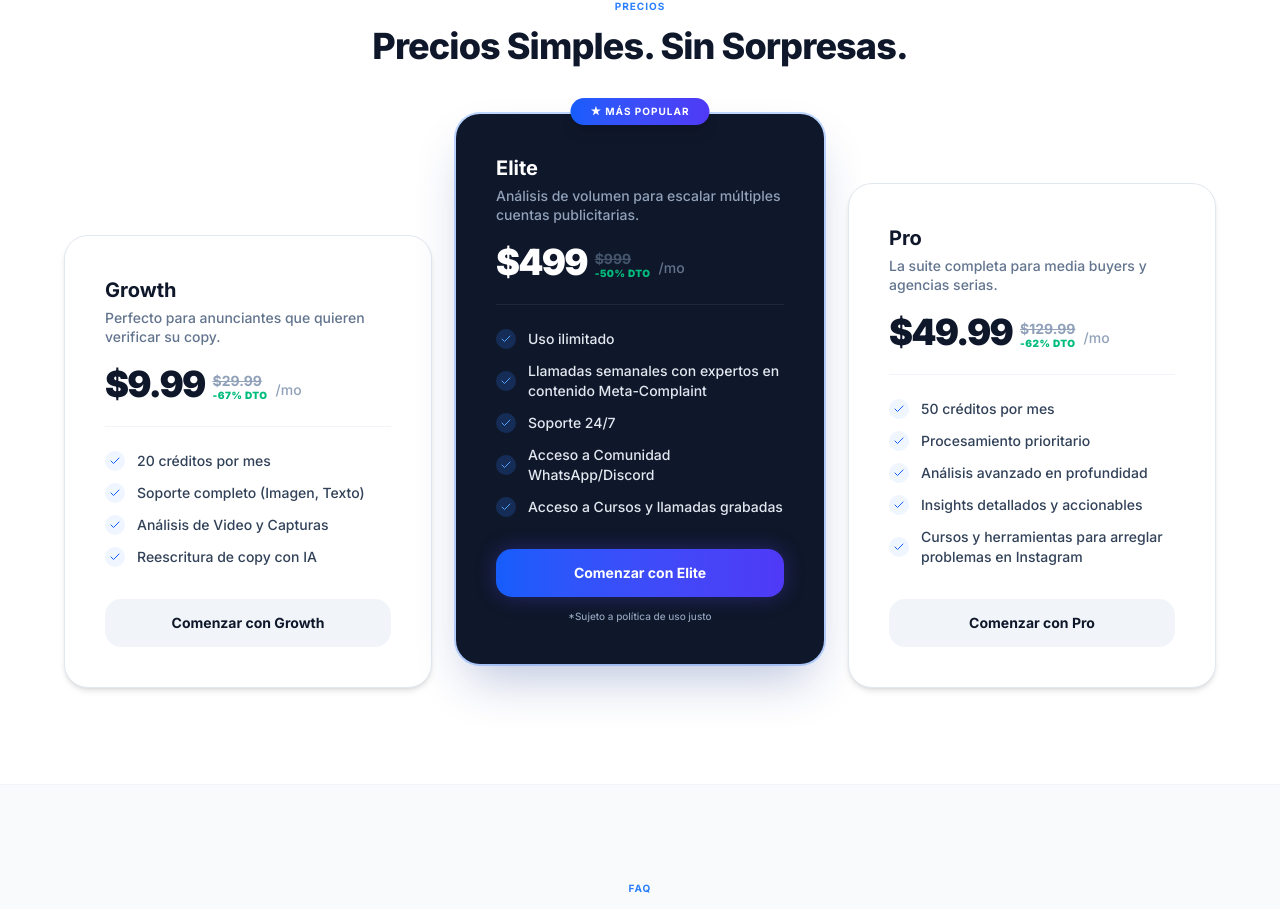
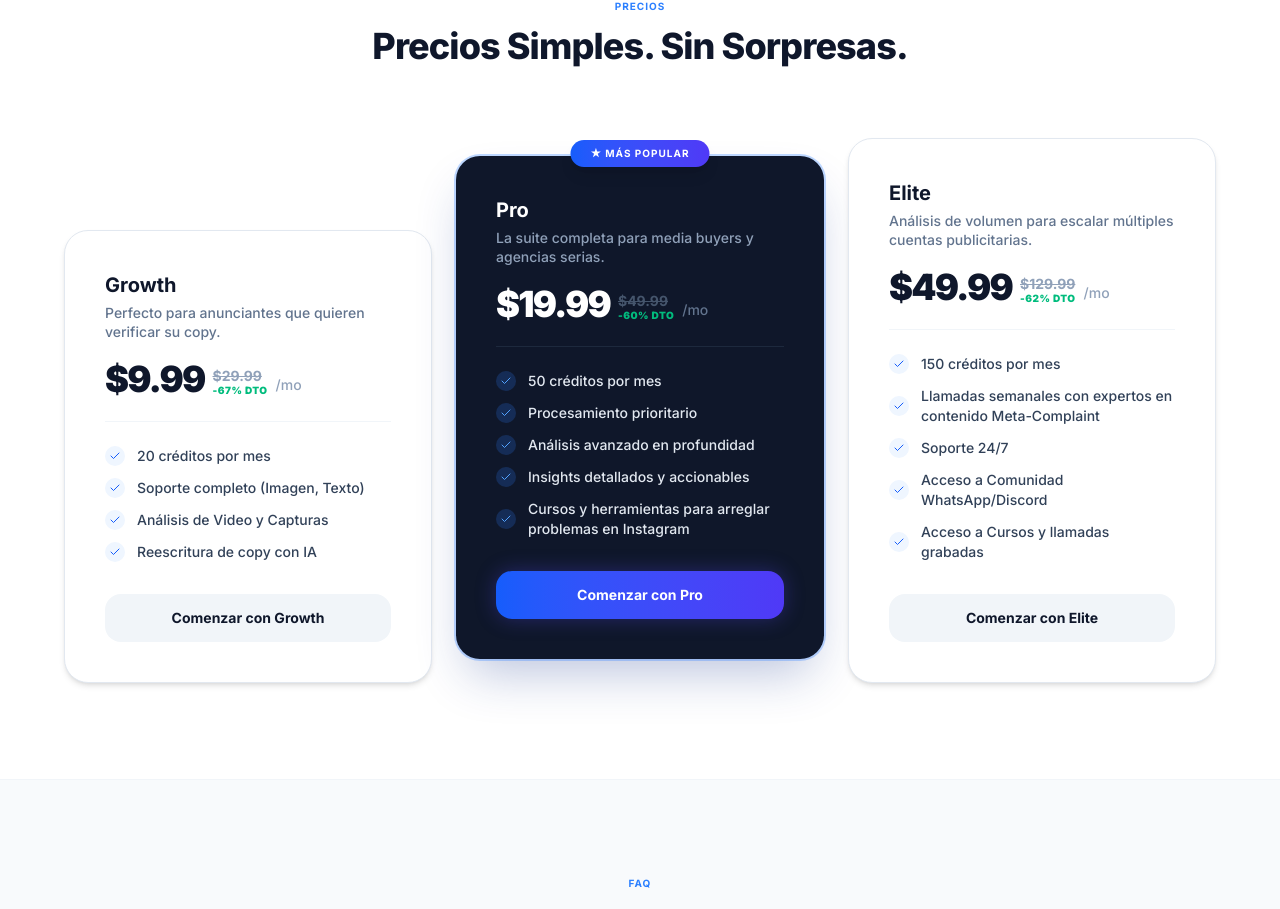
Before and after one commit to xovoxprojects/hitd-app, a Next.js app: page / in a window 1280 px wide. Shown: the part 4699-5608 px from the top of the page. Built offline with nearby package versions, Linux system fonts and the light colour scheme; no server answers.

Commit message:
chore: update landing page pricing cards

```diff
--- a/src/app/page.tsx
+++ b/src/app/page.tsx
@@ -117,7 +117,7 @@ const resources = {
       plan_pro_popular: "★ Most Popular",
       plan_elite_name: "Elite",
       plan_elite_sub: "Volume analysis for scaling multiple ad accounts.",
-      plan_elite_f1: "Unlimited usage",
+      plan_elite_f1: "150 credits per month",
       plan_elite_f2: "Weekly calls with Meta-Compliant Content Experts",
       plan_elite_f3: "24/7 Support",
       plan_elite_f4: "WhatsApp/Discord Community Access",
@@ -233,7 +233,7 @@ const resources = {
       plan_pro_popular: "★ Más Popular",
       plan_elite_name: "Elite",
       plan_elite_sub: "Análisis de volumen para escalar múltiples cuentas publicitarias.",
-      plan_elite_f1: "Uso ilimitado",
+      plan_elite_f1: "150 créditos por mes",
       plan_elite_f2: "Llamadas semanales con expertos en contenido Meta-Complaint",
       plan_elite_f3: "Soporte 24/7",
       plan_elite_f4: "Acceso a Comunidad WhatsApp/Discord",
@@ -292,27 +292,26 @@ const LandingPricing = () => {
       featured: false,
     },
     {
+      nameKey: "plan_pro_name",
+      subKey: "plan_pro_sub",
+      price: "$19.99",
+      originalPrice: "$49.99",
+      discount: "-60%",
+      featureKeys: ["plan_pro_f1", "plan_pro_f2", "plan_pro_f3", "plan_pro_f4", "plan_pro_f5"],
+      ctaKey: "plan_pro_cta",
+      planId: "pro",
+      dark: true,
+      featured: true,
+    },
+    {
       nameKey: "plan_elite_name",
       subKey: "plan_elite_sub",
-      price: "$499",
-      originalPrice: "$999",
-      discount: "-50%",
+      price: "$49.99",
+      originalPrice: "$129.99",
+      discount: "-62%",
       featureKeys: ["plan_elite_f1", "plan_elite_f2", "plan_elite_f3", "plan_elite_f4", "plan_elite_f5"],
       ctaKey: "plan_elite_cta",
       planId: "elite",
-      dark: true,
-      featured: true,
-      fairUse: true,
-    },
-    {
-      nameKey: "plan_pro_name",
-      subKey: "plan_pro_sub",
-      price: "$49.99",
-      originalPrice: "$129.99",
-      discount: "-62%",
-      featureKeys: ["plan_pro_f1", "plan_pro_f2", "plan_pro_f3", "plan_pro_f4", "plan_pro_f5"],
-      ctaKey: "plan_pro_cta",
-      planId: "pro",
       dark: false,
       featured: false,
     },
```
